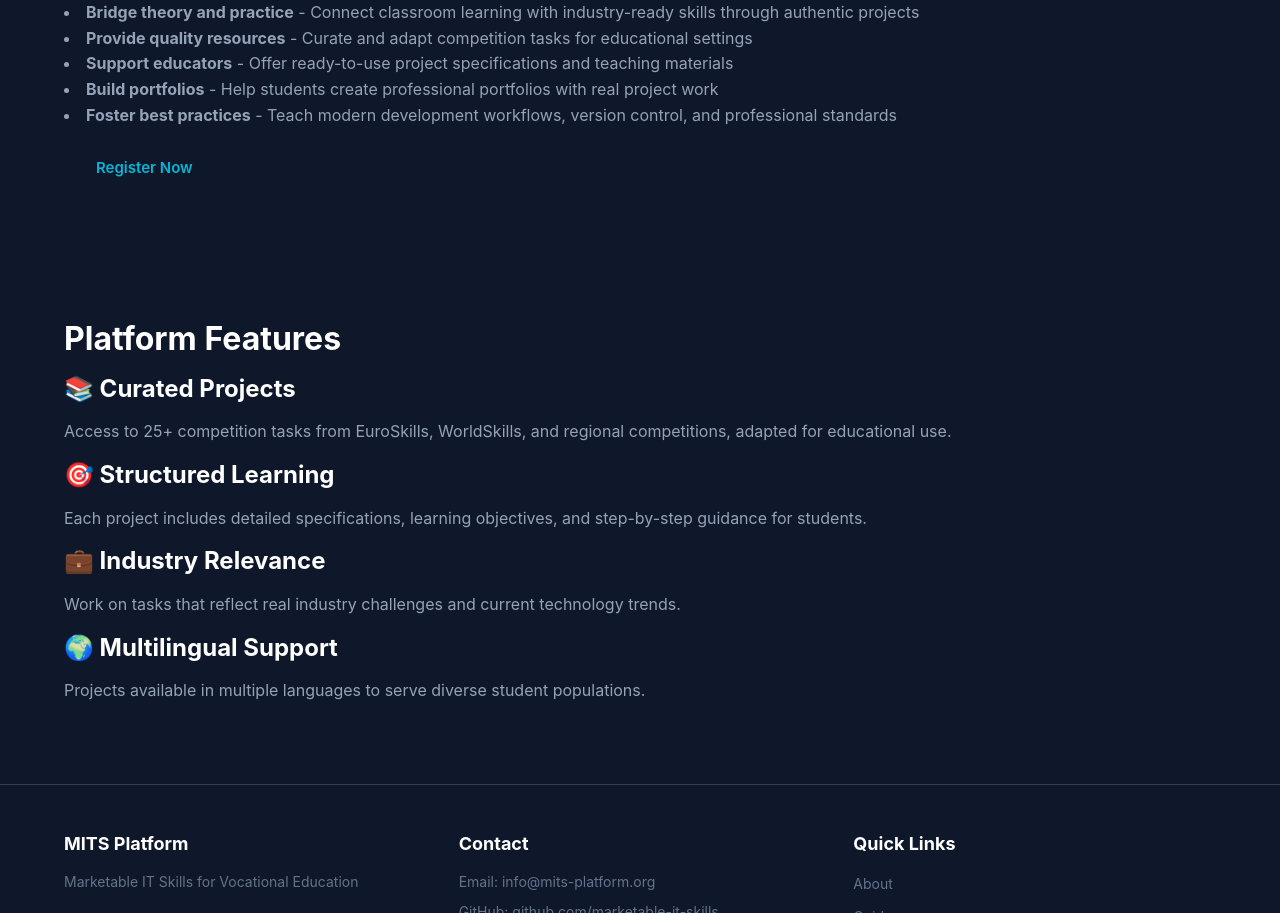
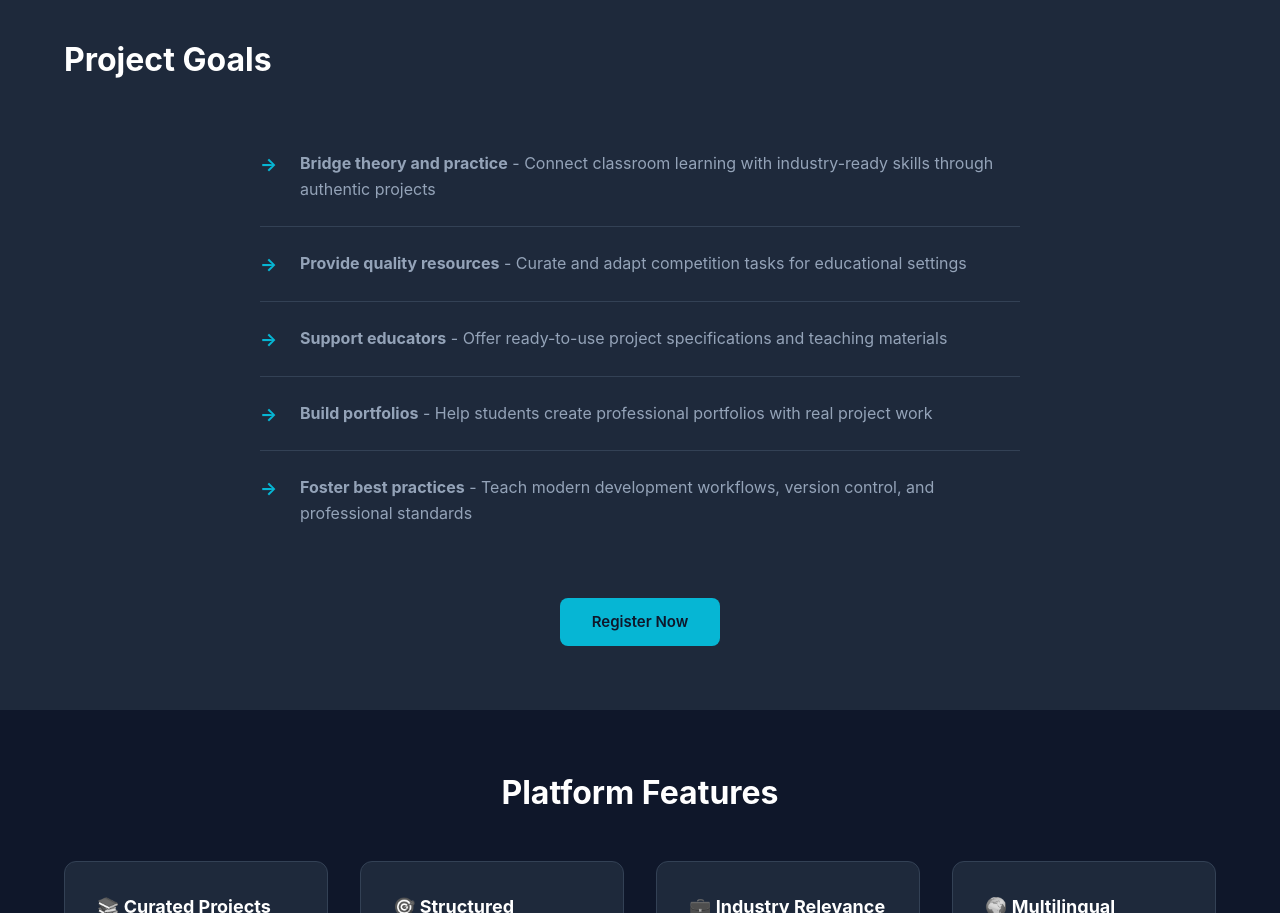
Before and after one commit to szeszitiktok-ai/mits-website, a plain HTML site: page about.html in a window 1280 px wide. Shown: the part 748-1661 px from the top of the page. Drawn offline with Linux system fonts and the light colour scheme.

Commit message:
Complete Module 4: Style About page with mission, goals list, and feature grid

```diff
--- a/about.html
+++ b/about.html
@@ -88,7 +88,7 @@
               workflows, version control, and professional standards
             </li>
           </ul>
-          <a href="guide.html" class="btn">Register Now</a>
+          <a href="guide.html" class="btn btn-primary">Register Now</a>
         </div>
       </section>
 
@@ -98,7 +98,7 @@
           <h2>Platform Features</h2>
           <div class="features-grid">
             <div class="feature">
-              <h3>📚 Curated Projects</h3>
+              <h3><span class="feature-icon">📚</span> Curated Projects</h3>
               <p>
                 Access to 25+ competition tasks from EuroSkills, WorldSkills,
                 and regional competitions, adapted for educational use.
@@ -106,7 +106,7 @@
             </div>
 
             <div class="feature">
-              <h3>🎯 Structured Learning</h3>
+              <h3><span class="feature-icon">🎯</span> Structured Learning</h3>
               <p>
                 Each project includes detailed specifications, learning
                 objectives, and step-by-step guidance for students.
@@ -114,7 +114,7 @@
             </div>
 
             <div class="feature">
-              <h3>💼 Industry Relevance</h3>
+              <h3><span class="feature-icon">💼</span> Industry Relevance</h3>
               <p>
                 Work on tasks that reflect real industry challenges and current
                 technology trends.
@@ -122,7 +122,7 @@
             </div>
 
             <div class="feature">
-              <h3>🌍 Multilingual Support</h3>
+              <h3><span class="feature-icon">🌍</span> Multilingual Support</h3>
               <p>
                 Projects available in multiple languages to serve diverse
                 student populations.
--- a/css/about.css
+++ b/css/about.css
@@ -0,0 +1,163 @@
+/* ==========================================
+   ABOUT PAGE SPECIFIC STYLES (about.css)
+   Module 4: About Page Styling
+   ========================================== */
+
+/* ==========================================
+   PAGE TITLE SECTION
+   ========================================== */
+
+.page-title {
+  background-color: var(--color-bg-secondary);
+  padding: var(--spacing-xl) 0;
+  text-align: center;
+  border-bottom: 1px solid var(--color-bg-tertiary);
+}
+
+.page-title h1 {
+  font-size: 2.5rem;
+  margin-bottom: var(--spacing-sm);
+}
+
+.page-title .subtitle {
+  color: var(--color-accent);
+  font-size: 1.125rem;
+  font-weight: 500;
+}
+
+/* ==========================================
+   MISSION SECTION
+   ========================================== */
+
+.mission {
+  background-color: var(--color-bg-primary);
+  padding: var(--spacing-2xl) 0;
+}
+
+.mission h2 {
+  margin-bottom: var(--spacing-lg);
+}
+
+.mission p {
+  font-size: 1.0625rem; /* 17px - slightly larger than base 16px */
+  line-height: 1.8;
+  max-width: 760px;
+  margin-left: auto;
+  margin-right: auto;
+  margin-bottom: var(--spacing-md);
+}
+
+.mission p:first-of-type {
+  border-left: 3px solid var(--color-accent);
+  padding-left: var(--spacing-md);
+  color: var(--color-text-primary);
+}
+
+/* ==========================================
+   GOALS SECTION
+   ========================================== */
+
+.goals {
+  background-color: var(--color-bg-secondary);
+  padding: var(--spacing-2xl) 0;
+}
+
+.goals h2 {
+  margin-bottom: var(--spacing-xl);
+}
+
+.goals-list {
+  list-style: none;
+  margin: 0 0 var(--spacing-xl) 0;
+  padding: 0;
+  max-width: 760px;
+  margin-left: auto;
+  margin-right: auto;
+}
+
+.goals-list li {
+  position: relative;
+  padding: var(--spacing-md) 0 var(--spacing-md) 2.5rem;
+  border-bottom: 1px solid var(--color-bg-tertiary);
+  font-size: 1rem;
+  line-height: 1.6;
+}
+
+.goals-list li:last-child {
+  border-bottom: none;
+}
+
+.goals-list li::before {
+  content: "→";
+  position: absolute;
+  left: 0;
+  top: var(--spacing-md);
+  color: var(--color-accent);
+  font-weight: 700;
+  font-size: 1.125rem;
+}
+
+.goals .btn {
+  display: block;
+  width: fit-content;
+  margin: 0 auto;
+}
+
+/* ==========================================
+   FEATURES SECTION
+   ========================================== */
+
+.features {
+  background-color: var(--color-bg-primary);
+  padding: var(--spacing-2xl) 0;
+}
+
+.features h2 {
+  text-align: center;
+  margin-bottom: var(--spacing-xl);
+}
+
+.features-grid {
+  display: grid;
+  grid-template-columns: repeat(auto-fit, minmax(240px, 1fr));
+  gap: var(--spacing-lg);
+}
+
+/* ==========================================
+   FEATURE CARDS
+   ========================================== */
+
+.feature {
+  background-color: var(--color-bg-secondary);
+  border: 1px solid var(--color-bg-tertiary);
+  border-radius: var(--radius-lg);
+  padding: var(--spacing-lg);
+  transition: all 0.3s ease;
+  display: flex;
+  flex-direction: column;
+}
+
+.feature:hover {
+  background-color: var(--color-bg-tertiary);
+  transform: translateY(-4px);
+  box-shadow: 0 8px 24px rgba(0, 0, 0, 0.3);
+  border-color: var(--color-accent);
+}
+
+.feature h3 {
+  font-size: 1.125rem;
+  margin-bottom: var(--spacing-sm);
+  line-height: 1.4;
+}
+
+.feature-icon {
+  filter: grayscale(1);
+}
+
+.feature p {
+  font-size: 0.9375rem; /* 15px */
+  line-height: 1.7;
+  color: var(--color-text-secondary);
+  margin: 0;
+  flex-grow: 1;
+}
```
